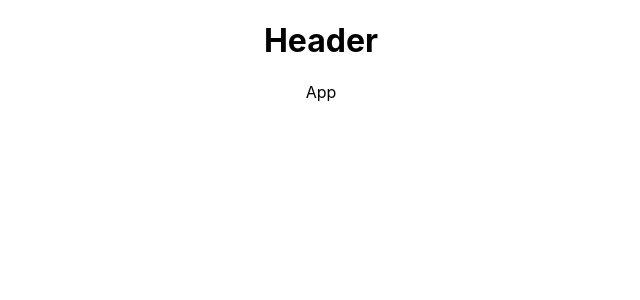
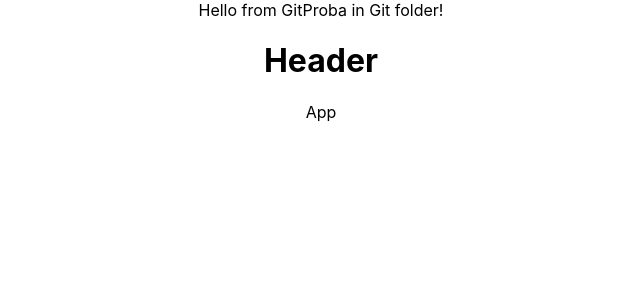
Before and after one commit to Cvetan65/W3SchooolProba, a React (Create React App) app in the folder pactum-verum/: page / in a window 1280 px wide. Shown: the top 300 px of the page, without its empty margins (319-959 px from the left). Built offline with nearby package versions, Linux system fonts and the light colour scheme.

Commit message:
Add new component GitProba for prctice

```diff
--- a/pactum-verum/src/App.js
+++ b/pactum-verum/src/App.js
@@ -1,10 +1,12 @@
 import './App.css';
+import GitProba from './components/GitProba';
 import Header from './components/Header';
 
 function App() {
   return (
     <div className="App">
       <div>
+        <GitProba/>
          <Header/>
         App
       </div>
--- /dev/null
+++ b/pactum-verum/src/components/GitProba.js
@@ -0,0 +1,9 @@
+const GitProba = () => {
+    return (
+        <div>
+            Hello from GitProba in Git folder!
+        </div>
+     );
+}
+
+export default GitProba;
```
